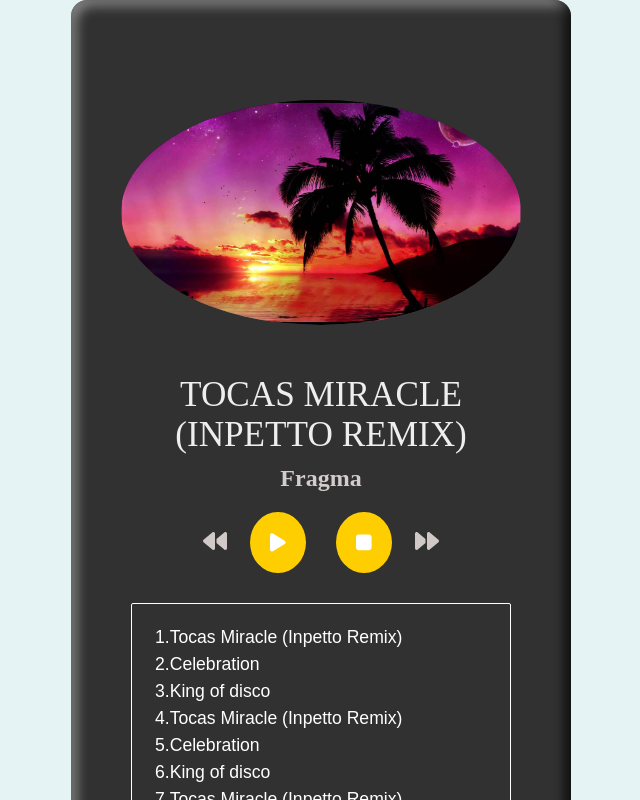
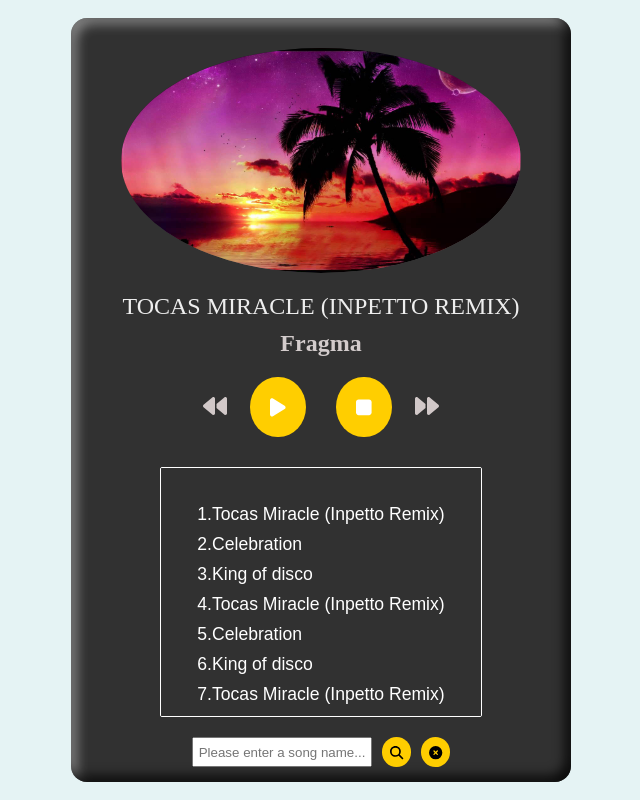
Before and after one commit to VaidasMakstutis/react-music-player-app, a React (Create React App) app: page / in a window 1280 px wide. Shown: the top 800 px of the page, without its empty margins (319-959 px from the left). Built offline with nearby package versions, Linux system fonts and the light colour scheme.

Commit message:
Customized player style_final

```diff
--- a/src/css/player-controls.scss
+++ b/src/css/player-controls.scss
@@ -11,8 +11,6 @@
     margin: 0 15px;
     padding: 20px;
     border-radius: 50%;
-    box-shadow: 4px 4px 10px rgba(0, 0, 0, 0.8), -4px -4px -10px rgba(255, 255, 255, 0.4), inset -4px -4px -10px rgba(0, 0, 0, 0.4),
-      inset 4px 4px 10px rgba(255, 255, 255, 0.4);
     border: none;
     outline: none;
     cursor: pointer;
@@ -25,8 +23,6 @@
     margin: 0 15px;
     padding: 20px;
     border-radius: 50%;
-    box-shadow: 4px 4px 10px rgba(0, 0, 0, 0.8), -4px -4px -10px rgba(255, 255, 255, 0.4), inset -4px -4px -10px rgba(0, 0, 0, 0.4),
-      inset 4px 4px 10px rgba(255, 255, 255, 0.4);
     border: none;
     outline: none;
     cursor: pointer;
--- a/src/css/player-details.scss
+++ b/src/css/player-details.scss
@@ -2,7 +2,7 @@
   .details-image {
     position: relative;
     width: fit-content;
-    margin: 50px auto;
+    margin: 20px auto;
     img {
       display: block;
       margin: 0 auto;
@@ -14,7 +14,7 @@
   }
   .details-title {
     color: #eee;
-    font-size: 2.2rem;
+    font-size: 1.5rem;
     text-shadow: inset 2px 2px 4px rgba(0, 0, 0, 0.8), inset -2px -2px 4px rgba(255, 255, 255, 0.4);
     text-align: center;
     margin-bottom: 10px;
--- a/src/css/player.scss
+++ b/src/css/player.scss
@@ -2,7 +2,7 @@
     display: block;
     width: 500px;
     background-color: #313131;
-    padding: 50px;
+    padding: 10px 50px;
     border-radius: 16px;
     box-shadow: inset -6px -6px 12px rgba(0, 0, 0, 0.8), inset 6px 6px 12px rgba(255, 255, 255, 0.4);
     h3 {
@@ -20,16 +20,18 @@
     align-items: center;
     select {
         display: block;
-        width: 95%;
+        height: 250px;
+        overflow-y: auto;
         background-color: #313131;
         color: #FFF;
         font-size: 1.1rem;
-        padding: 20px;
+        padding: 30px;
         margin-bottom: 15px;
         border: 1px solid #FFF;
         cursor: pointer;
         option {
             padding: 3px;
+            margin: 3px;
         }
     }
 }
--- a/src/css/search.scss
+++ b/src/css/search.scss
@@ -6,12 +6,16 @@
         width: 180px;
         height: 30px;
         padding-left: 5px;
+        margin: 5px;
     }
-    .btn-search {
+    .btn-search, .btn-clear {
         height: 30px;
-        padding: 5px;
+        margin: 5px;
+        padding: 8px;
         background-color: #ffce00;
-        border-radius: 10%;
+        border: none;
+        border-radius: 50%;
+        outline: none;
         cursor: pointer;
     }
 }
```
